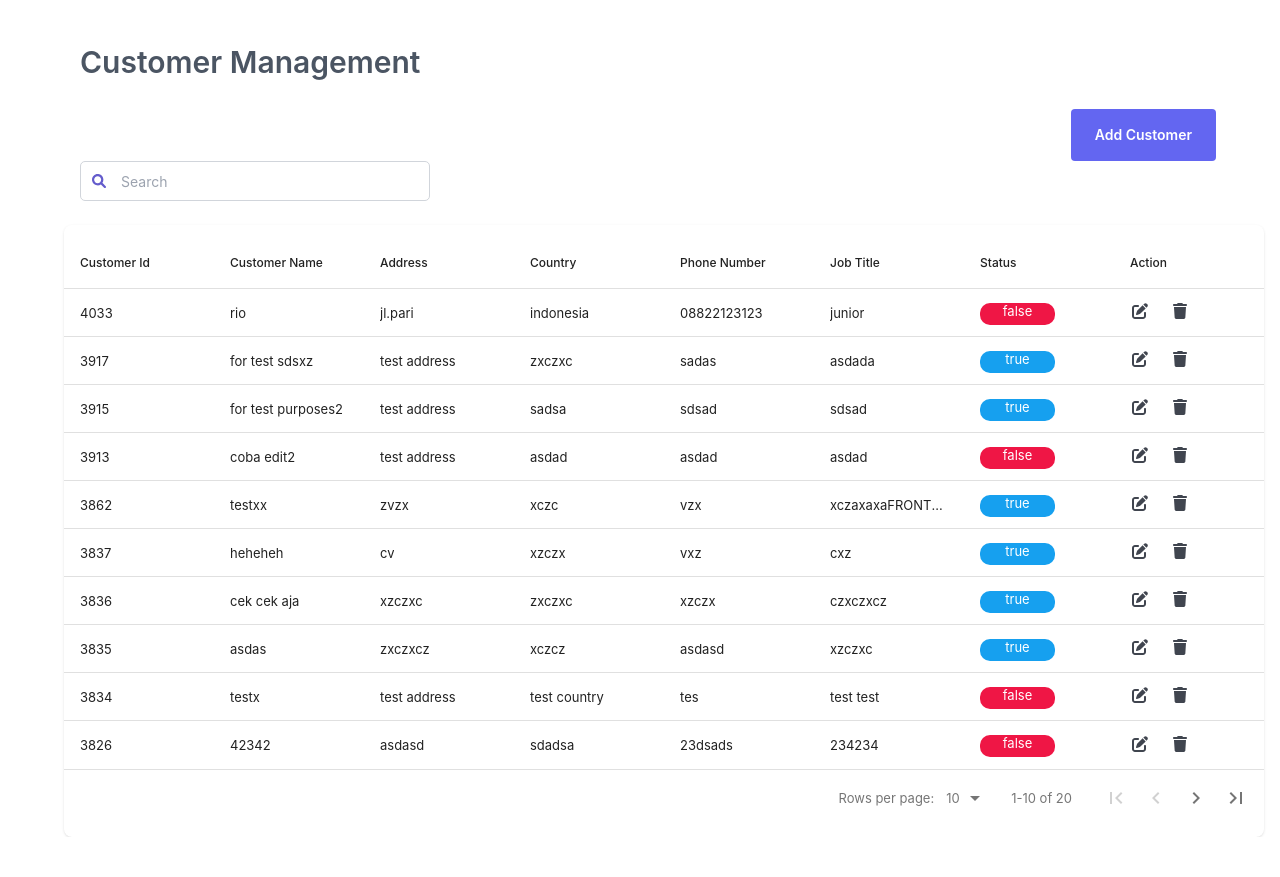
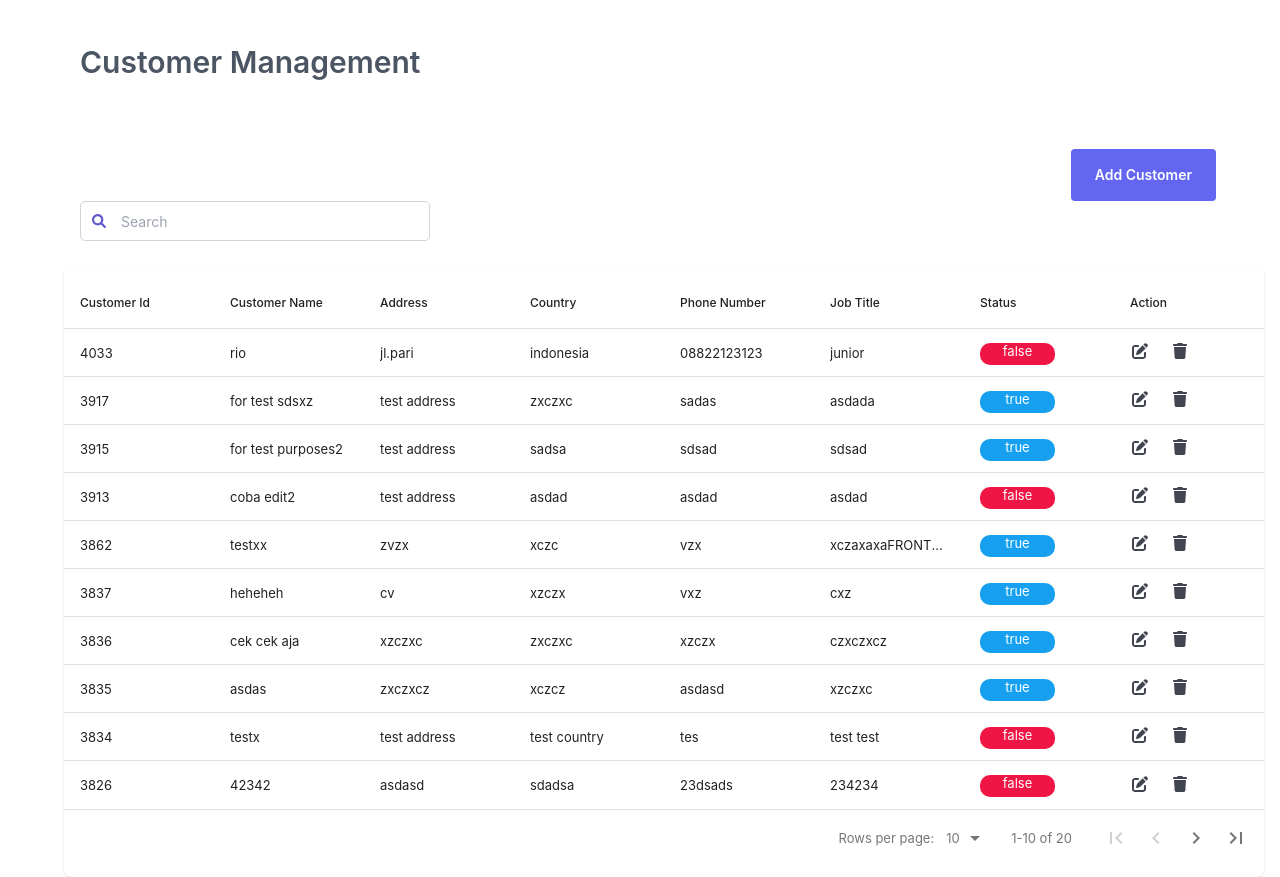
Before and after one commit to hanaw23/customer-MIG-pretest, a Next.js app: page /customerManagement in a window 1280 px wide. Before the commit the page ends 837 px from the top, so only its background shows below. Built offline with nearby package versions, Linux system fonts and the light colour scheme.

Commit message:
add scroll indicator

```diff
--- /dev/null
+++ b/components/scrolls/ScollProgress.js
@@ -0,0 +1,25 @@
+import { useEffect, useState } from "react";
+
+export default function ScrollProgress() {
+  const [scrollTop, setScrollTop] = useState(0);
+
+  const onScroll = () => {
+    const winScroll = document.documentElement.scrollTop;
+    const height = document.documentElement.scrollHeight - document.documentElement.clientHeight;
+
+    const scrolled = Math.floor((winScroll / height) * 100);
+
+    setScrollTop(scrolled);
+  };
+
+  useEffect(() => {
+    window.addEventListener("scroll", onScroll);
+
+    return () => window.removeEventListener("scroll", onScroll);
+  }, []);
+  return (
+    <div className="h-[8px] w-screen bg-transparent mt-0 fixed z-40">
+      <div className={`h-[5px] bg-gradient-to-r from-[#4737b5] via-[#435af1] to-[#b0b2ec]`} style={{ width: `${scrollTop}%` }}></div>
+    </div>
+  );
+}
--- a/pages/customerManagement/index.js
+++ b/pages/customerManagement/index.js
@@ -4,6 +4,7 @@ import { useState } from "react";
 import AddButton from "../../components/buttons/AddButton";
 import CustomerDrawer from "../../components/drawers/customerDrawer";
 import CustomerTable from "../../components/tables/CustomerTable";
+import ScrollProgress from "../../components/scrolls/ScollProgress";
 
 export default function index() {
   const [openAdd, setOpenAdd] = useState(false);
@@ -17,10 +18,12 @@ export default function index() {
   };
 
   return (
-    <div className="z-0">
     <div>
-        <h1 className=" font-semibold text-[30px] text-gray-600 ml-20 mt-10">Customer Management</h1>
-      </div>
+      <ScrollProgress />
+
+      <div>
+        <h1 className=" font-semibold text-[30px] text-gray-600 ml-20 mt-0 py-10">Customer Management</h1>
+
         <div className=" ml-[80px] mt-6 mx-center">
           <div className="flex justify-end mr-16">
             <AddButton titleButton="Add Customer" setOpen={handleOpenAdd} />
@@ -29,5 +32,6 @@ export default function index() {
         </div>
         <CustomerDrawer isOpen={openAdd} title="Add" onClose={handleCloseAdd} />
       </div>
+    </div>
   );
 }
```
Lines whose indentation alone changed are shown as unchanged.
